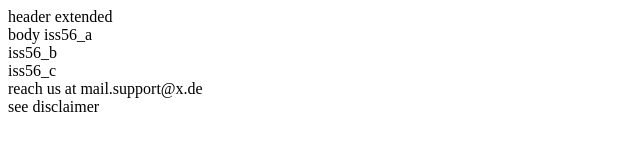
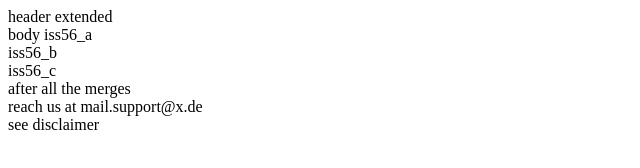
Before and after one commit to pbberlin/git-playground, a plain HTML site: page index.html in a window 1280 px wide. Shown: the whole page, without its empty margins (0-640 px from the left). Drawn offline with Linux system fonts and the light colour scheme.

Commit message:
summary after merges

```diff
--- a/index.html
+++ b/index.html
@@ -4,6 +4,8 @@ iss56_a<br>
 iss56_b<br>
 iss56_c<br>
 
+after all the merges
+
 <div id='footer' style='display:block;' >
 reach us at mail.support@x.de<br>
 
```
